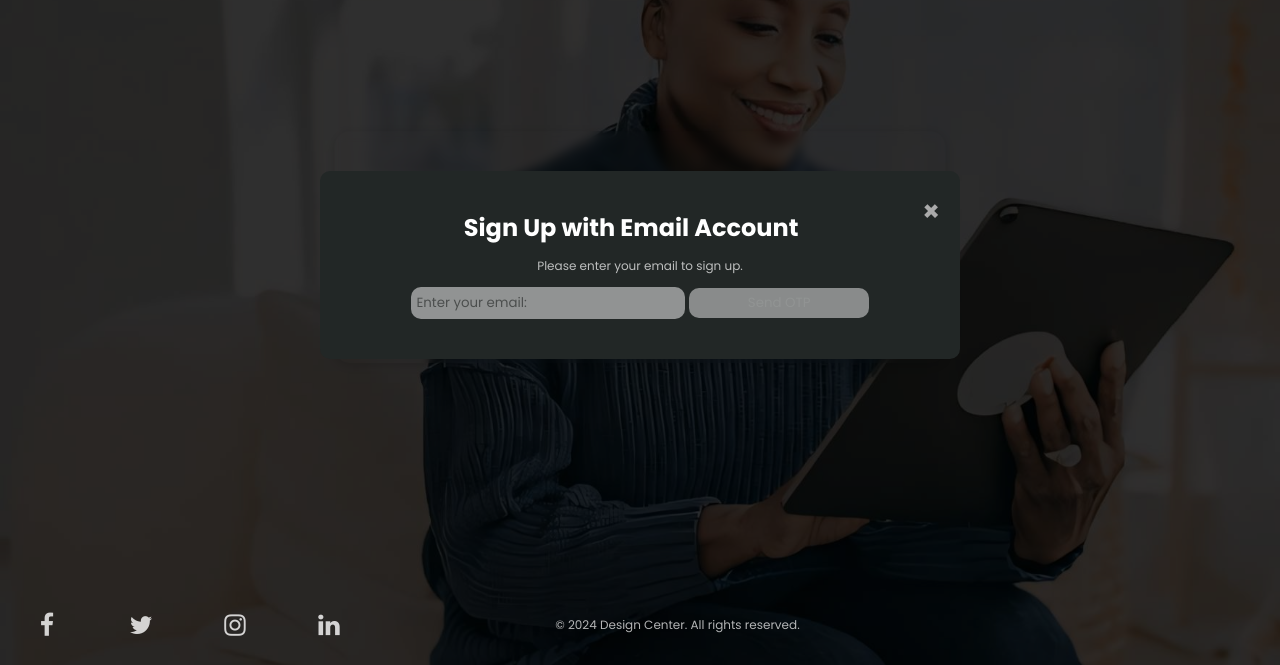
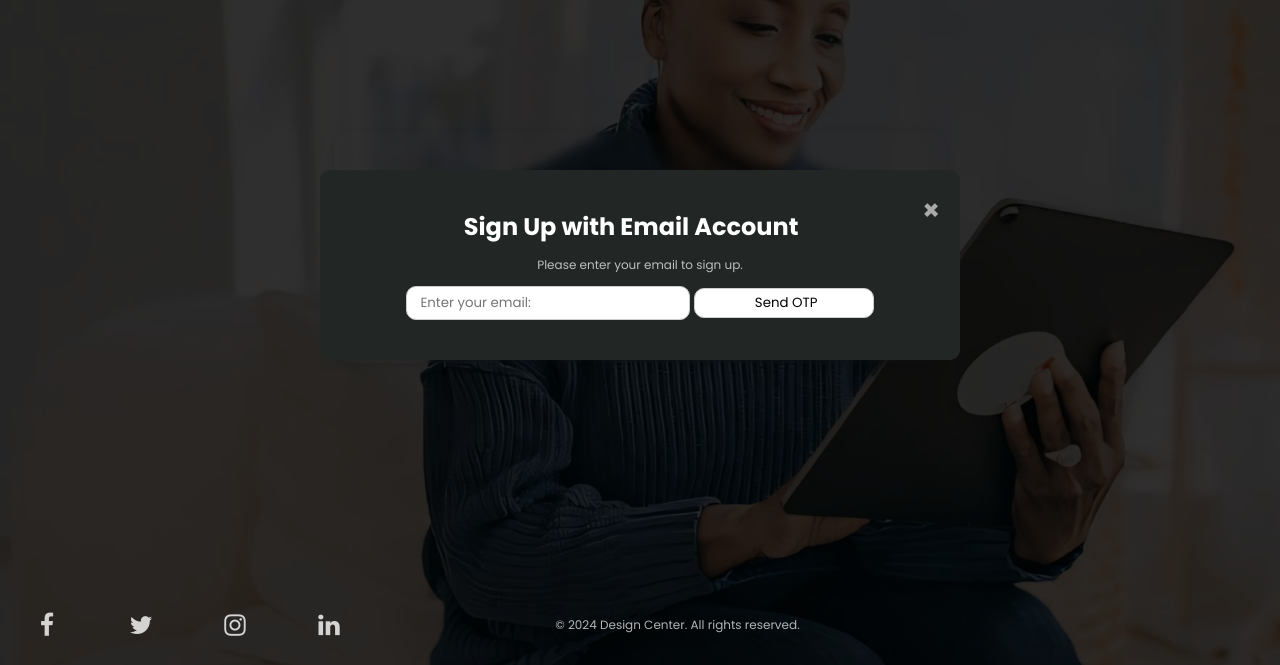
Before and after one commit to onlyCasual-1o1/mail, a website: page signup.html in a window 1280 px wide. Both pictures are taken after a click on the button "Email Account". Shown: the part 135-800 px from the top of the page. Drawn offline with Linux system fonts and the light colour scheme.

Commit message:
Update signUp.css

```diff
--- a/signUp.css
+++ b/signUp.css
@@ -29,12 +29,15 @@
     text-align: center;
     }
 :where(input){
-    opacity: 0.5;
-    border: none;
+    opacity: 1;  /* Make the input fully opaque */
+    background-color: white;  /* White background */
+    color: black;  /* Dark text color */
+    border: 1px solid #ccc;  /* Light border for better definition */
     width: 45%;
     height: 30px;
     border-radius: 10px;
     margin-bottom: 20px;
+    padding-left: 10px;  /* Add padding for better text positioning */
 }
 :where(.modal-content h2){
     margin-bottom: 0px;
```
